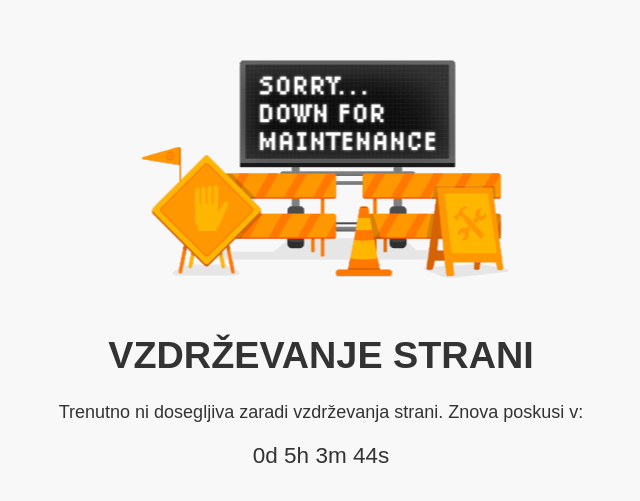
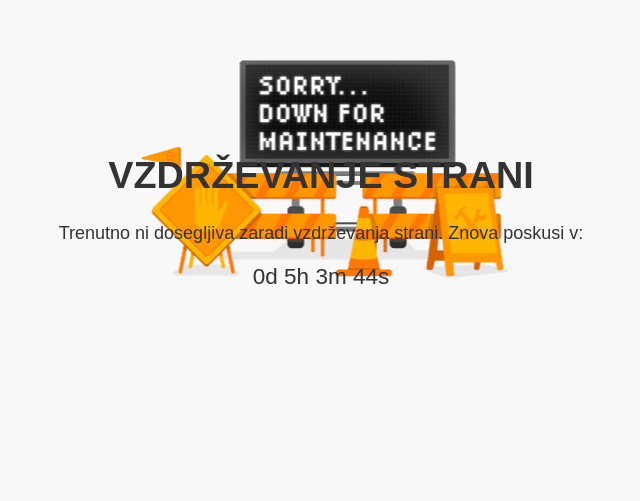
Before and after one commit to razrednicasopis/razrednicasopis.github.io, a plain HTML site: page index.html in a window 1280 px wide. Shown: the part 151-652 px from the top of the page, without its empty margins (319-959 px from the left). Drawn offline with Linux system fonts and the light colour scheme.

Commit message:
Beta 1.5

```diff
--- a/popravila.css
+++ b/popravila.css
@@ -7,11 +7,11 @@ body {
 .maintenance-container {
     text-align: center;
     position: absolute;
-    bottom: 10%; /* Adjust the vertical position slightly upwards */
+    top: 45%; /* Adjust the vertical position slightly upwards */
     left: 50%;
     transform: translate(-50%, -50%);
     color: #333;
-    margin-bottom: 20px; /* Add margin to create space between text and image */
+    margin-bottom: 40px; /* Add margin to create space between text and image */
 }
 
 img {
@@ -20,7 +20,6 @@ img {
     left: 50%;
     transform: translate(-50%, -50%);
 }
-
 
 h1 {
     font-size: 1cm;
```
